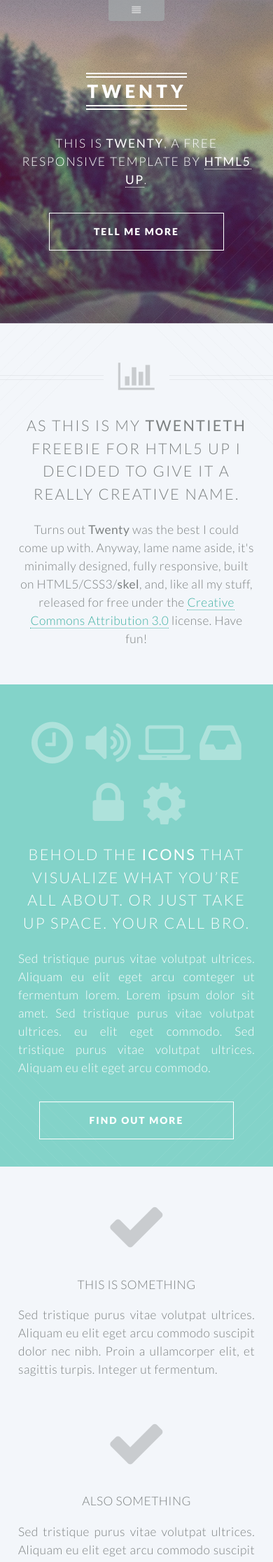
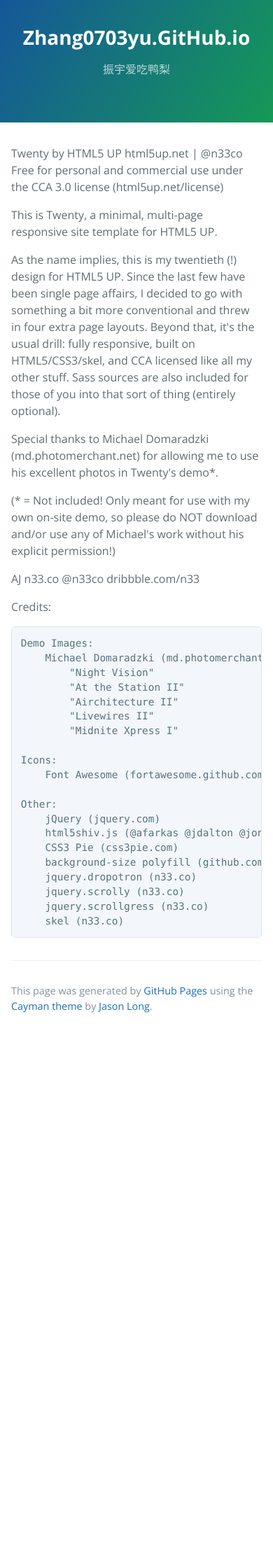
Before and after one commit to zhang0703yu/zhang0703yu.github.io, a Jekyll site: the page index.html, which Jekyll copies as it is, in a window 390 px wide. Shown: the top 2232 px of the page at 70% size. Built offline with Jekyll 4.4.1, drawn with Linux system fonts in a browser that asks for light colours; after the commit the page ends 1481 px from its top, so only the background shows below that; some of the changed text lies outside the part shown.

Commit message:
Replace master branch with page content via GitHub

```diff
--- a/index.html
+++ b/index.html
@@ -1,170 +1,73 @@
----
-layout: landing-page
----
-		<!-- Main -->
-			<article id="main">
+<!DOCTYPE html>
+<html lang="en-us">
+  <head>
+    <meta charset="UTF-8">
+    <title>Zhang0703yu.GitHub.io by zhang0703yu</title>
+    <meta name="viewport" content="width=device-width, initial-scale=1">
+    <link rel="stylesheet" type="text/css" href="stylesheets/normalize.css" media="screen">
+    <link href='https://fonts.googleapis.com/css?family=Open+Sans:400,700' rel='stylesheet' type='text/css'>
+    <link rel="stylesheet" type="text/css" href="stylesheets/stylesheet.css" media="screen">
+    <link rel="stylesheet" type="text/css" href="stylesheets/github-light.css" media="screen">
+  </head>
+  <body>
+    <section class="page-header">
+      <h1 class="project-name">Zhang0703yu.GitHub.io</h1>
+      <h2 class="project-tagline">振宇爱吃鸭梨</h2>
+    </section>
 
-				<header class="special container">
-					<span class="icon fa-bar-chart-o"></span>
-					<h2>As this is my <strong>twentieth</strong> freebie for HTML5 UP
-					<br />
-					I decided to give it a really creative name.</h2>
-					<p>Turns out <strong>Twenty</strong> was the best I could come up with. Anyway, lame name aside,
-					<br />
-					it's minimally designed, fully responsive, built on HTML5/CSS3/<strong>skel</strong>,
-					and, like all my stuff,
-					<br />
-					released for free under the <a href="http://html5up.net/license">Creative Commons Attribution 3.0</a> license. Have fun!</p>
-				</header>
+    <section class="main-content">
+      <p>Twenty by HTML5 UP
+html5up.net | @n33co
+Free for personal and commercial use under the CCA 3.0 license (html5up.net/license)</p>
 
-				<!-- One -->
-					<section class="wrapper style2 container special-alt">
-						<div class="row half">
-							<div class="8u">
+<p>This is Twenty, a minimal, multi-page responsive site template for HTML5 UP.</p>
 
-								<header>
-									<h2>Behold the <strong>icons</strong> that visualize what you’re all about. or just take up space. your call bro.</h2>
-								</header>
-								<p>Sed tristique purus vitae volutpat ultrices. Aliquam eu elit eget arcu comteger ut fermentum lorem. Lorem ipsum dolor sit amet. Sed tristique purus vitae volutpat ultrices. eu elit eget commodo. Sed tristique purus vitae volutpat ultrices. Aliquam eu elit eget arcu commodo.</p>
-								<footer>
-									<ul class="buttons">
-										<li><a href="#" class="button">Find Out More</a></li>
-									</ul>
-								</footer>
+<p>As the name implies, this is my twentieth (!) design for HTML5 UP. Since the last
+few have been single page affairs, I decided to go with something a bit more conventional
+and threw in four extra page layouts. Beyond that, it's the usual drill: fully responsive,
+built on HTML5/CSS3/skel, and CCA licensed like all my other stuff. Sass sources are
+also included for those of you into that sort of thing (entirely optional).</p>
 
-							</div>
-							<div class="4u skel-cell-important">
+<p>Special thanks to Michael Domaradzki (md.photomerchant.net) for allowing me to use
+his excellent photos in Twenty's demo*.</p>
 
-								<ul class="featured-icons">
-									<li><span class="icon fa-clock-o"><span class="label">Feature 1</span></span></li>
-									<li><span class="icon fa-volume-up"><span class="label">Feature 2</span></span></li>
-									<li><span class="icon fa-laptop"><span class="label">Feature 3</span></span></li>
-									<li><span class="icon fa-inbox"><span class="label">Feature 4</span></span></li>
-									<li><span class="icon fa-lock"><span class="label">Feature 5</span></span></li>
-									<li><span class="icon fa-cog"><span class="label">Feature 6</span></span></li>
-								</ul>
+<p>(* = Not included! Only meant for use with my own on-site demo, so please do NOT download
+and/or use any of Michael's work without his explicit permission!)</p>
 
-							</div>
-						</div>
-					</section>
+<p>AJ
+n33.co @n33co dribbble.com/n33</p>
 
-				<!-- Two -->
-					<section class="wrapper style1 container special">
-						<div class="row">
-							<div class="4u">
+<p>Credits:</p>
 
-								<section>
-									<span class="icon featured fa-check"></span>
-									<header>
-										<h3>This is Something</h3>
-									</header>
-									<p>Sed tristique purus vitae volutpat ultrices. Aliquam eu elit eget arcu commodo suscipit dolor nec nibh. Proin a ullamcorper elit, et sagittis turpis. Integer ut fermentum.</p>
-								</section>
+<pre><code>Demo Images:
+    Michael Domaradzki (md.photomerchant.net)
+        "Night Vision"
+        "At the Station II"
+        "Airchitecture II"
+        "Livewires II"
+        "Midnite Xpress I"
 
-							</div>
-							<div class="4u">
+Icons:
+    Font Awesome (fortawesome.github.com/Font-Awesome)
 
-								<section>
-									<span class="icon featured fa-check"></span>
-									<header>
-										<h3>Also Something</h3>
-									</header>
-									<p>Sed tristique purus vitae volutpat ultrices. Aliquam eu elit eget arcu commodo suscipit dolor nec nibh. Proin a ullamcorper elit, et sagittis turpis. Integer ut fermentum.</p>
-								</section>
+Other:
+    jQuery (jquery.com)
+    html5shiv.js (@afarkas @jdalton @jon_neal @rem)
+    CSS3 Pie (css3pie.com)
+    background-size polyfill (github.com/louisremi)
+    jquery.dropotron (n33.co)
+    jquery.scrolly (n33.co)
+    jquery.scrollgress (n33.co)
+    skel (n33.co)
+</code></pre>
 
-							</div>
-							<div class="4u">
+      <footer class="site-footer">
 
-								<section>
-									<span class="icon featured fa-check"></span>
-									<header>
-										<h3>Probably Something</h3>
-									</header>
-									<p>Sed tristique purus vitae volutpat ultrices. Aliquam eu elit eget arcu commodo suscipit dolor nec nibh. Proin a ullamcorper elit, et sagittis turpis. Integer ut fermentum.</p>
-								</section>
+        <span class="site-footer-credits">This page was generated by <a href="https://pages.github.com">GitHub Pages</a> using the <a href="https://github.com/jasonlong/cayman-theme">Cayman theme</a> by <a href="https://twitter.com/jasonlong">Jason Long</a>.</span>
+      </footer>
 
-							</div>
-						</div>
-					</section>
+    </section>
 
-				<!-- Three -->
-					<section class="wrapper style3 container special">
 
-						<header class="major">
-							<h2>Next look at this <strong>cool stuff</strong></h2>
-						</header>
-
-						<div class="row">
-							<div class="6u">
-
-								<section>
-									<a href="#" class="image featured"><img src="images/pic01.jpg" alt="" /></a>
-									<header>
-										<h3>A Really Fast Train</h3>
-									</header>
-									<p>Sed tristique purus vitae volutpat commodo suscipit amet sed nibh. Proin a ullamcorper sed blandit. Sed tristique purus vitae volutpat commodo suscipit ullamcorper sed blandit lorem ipsum dolore.</p>
-								</section>
-
-							</div>
-							<div class="6u">
-
-								<section>
-									<a href="#" class="image featured"><img src="images/pic02.jpg" alt="" /></a>
-									<header>
-										<h3>An Airport Terminal</h3>
-									</header>
-									<p>Sed tristique purus vitae volutpat commodo suscipit amet sed nibh. Proin a ullamcorper sed blandit. Sed tristique purus vitae volutpat commodo suscipit ullamcorper sed blandit lorem ipsum dolore.</p>
-								</section>
-
-							</div>
-						</div>
-						<div class="row">
-							<div class="6u">
-
-								<section>
-									<a href="#" class="image featured"><img src="images/pic03.jpg" alt="" /></a>
-									<header>
-										<h3>Hyperspace Travel</h3>
-									</header>
-									<p>Sed tristique purus vitae volutpat commodo suscipit amet sed nibh. Proin a ullamcorper sed blandit. Sed tristique purus vitae volutpat commodo suscipit ullamcorper sed blandit lorem ipsum dolore.</p>
-								</section>
-
-							</div>
-							<div class="6u">
-
-								<section>
-									<a href="#" class="image featured"><img src="images/pic04.jpg" alt="" /></a>
-									<header>
-										<h3>And Another Train</h3>
-									</header>
-									<p>Sed tristique purus vitae volutpat commodo suscipit amet sed nibh. Proin a ullamcorper sed blandit. Sed tristique purus vitae volutpat commodo suscipit ullamcorper sed blandit lorem ipsum dolore.</p>
-								</section>
-
-							</div>
-						</div>
-
-						<footer class="major">
-							<ul class="buttons">
-								<li><a href="#" class="button">See More</a></li>
-							</ul>
-						</footer>
-
-					</section>
-
-			</article>
-
-		<!-- CTA -->
-			<section id="cta">
-
-				<header>
-					<h2>Ready to do <strong>something</strong>?</h2>
-					<p>Proin a ullamcorper elit, et sagittis turpis integer ut fermentum.</p>
-				</header>
-				<footer>
-					<ul class="buttons">
-						<li><a href="#" class="button special">Take My Money</a></li>
-						<li><a href="#" class="button">LOL Wut</a></li>
-					</ul>
-				</footer>
-
-			</section>
+  </body>
+</html>
--- /dev/null
+++ b/stylesheets/github-light.css
@@ -0,0 +1,115 @@
+/*
+   Copyright 2014 GitHub Inc.
+
+   Licensed under the Apache License, Version 2.0 (the "License");
+   you may not use this file except in compliance with the License.
+   You may obtain a copy of the License at
+
+       http://www.apache.org/licenses/LICENSE-2.0
+
+   Unless required by applicable law or agreed to in writing, software
+   distributed under the License is distributed on an "AS IS" BASIS,
+   WITHOUT WARRANTIES OR CONDITIONS OF ANY KIND, either express or implied.
+   See the License for the specific language governing permissions and
+   limitations under the License.
+
+*/
+
+.pl-c /* comment */ {
+  color: #969896;
+}
+
+.pl-c1      /* constant, markup.raw, meta.diff.header, meta.module-reference, meta.property-name, support, support.constant, support.variable, variable.other.constant */,
+.pl-s .pl-v /* string variable */ {
+  color: #0086b3;
+}
+
+.pl-e  /* entity */,
+.pl-en /* entity.name */ {
+  color: #795da3;
+}
+
+.pl-s .pl-s1 /* string source */,
+.pl-smi      /* storage.modifier.import, storage.modifier.package, storage.type.java, variable.other, variable.parameter.function */ {
+  color: #333;
+}
+
+.pl-ent /* entity.name.tag */ {
+  color: #63a35c;
+}
+
+.pl-k /* keyword, storage, storage.type */ {
+  color: #a71d5d;
+}
+
+.pl-pds              /* punctuation.definition.string, string.regexp.character-class */,
+.pl-s                /* string */,
+.pl-s .pl-pse .pl-s1 /* string punctuation.section.embedded source */,
+.pl-sr               /* string.regexp */,
+.pl-sr .pl-cce       /* string.regexp constant.character.escape */,
+.pl-sr .pl-sra       /* string.regexp string.regexp.arbitrary-repitition */,
+.pl-sr .pl-sre       /* string.regexp source.ruby.embedded */ {
+  color: #183691;
+}
+
+.pl-v /* variable */ {
+  color: #ed6a43;
+}
+
+.pl-id /* invalid.deprecated */ {
+  color: #b52a1d;
+}
+
+.pl-ii /* invalid.illegal */ {
+  background-color: #b52a1d;
+  color: #f8f8f8;
+}
+
+.pl-sr .pl-cce /* string.regexp constant.character.escape */ {
+  color: #63a35c;
+  font-weight: bold;
+}
+
+.pl-ml /* markup.list */ {
+  color: #693a17;
+}
+
+.pl-mh        /* markup.heading */,
+.pl-mh .pl-en /* markup.heading entity.name */,
+.pl-ms        /* meta.separator */ {
+  color: #1d3e81;
+  font-weight: bold;
+}
+
+.pl-mq /* markup.quote */ {
+  color: #008080;
+}
+
+.pl-mi /* markup.italic */ {
+  color: #333;
+  font-style: italic;
+}
+
+.pl-mb /* markup.bold */ {
+  color: #333;
+  font-weight: bold;
+}
+
+.pl-md /* markup.deleted, meta.diff.header.from-file */ {
+  background-color: #ffecec;
+  color: #bd2c00;
+}
+
+.pl-mi1 /* markup.inserted, meta.diff.header.to-file */ {
+  background-color: #eaffea;
+  color: #55a532;
+}
+
+.pl-mdr /* meta.diff.range */ {
+  color: #795da3;
+  font-weight: bold;
+}
+
+.pl-mo /* meta.output */ {
+  color: #1d3e81;
+}
--- /dev/null
+++ b/stylesheets/stylesheet.css
@@ -0,0 +1,245 @@
+* {
+  box-sizing: border-box; }
+
+body {
+  padding: 0;
+  margin: 0;
+  font-family: "Open Sans", "Helvetica Neue", Helvetica, Arial, sans-serif;
+  font-size: 16px;
+  line-height: 1.5;
+  color: #606c71; }
+
+a {
+  color: #1e6bb8;
+  text-decoration: none; }
+  a:hover {
+    text-decoration: underline; }
+
+.btn {
+  display: inline-block;
+  margin-bottom: 1rem;
+  color: rgba(255, 255, 255, 0.7);
+  background-color: rgba(255, 255, 255, 0.08);
+  border-color: rgba(255, 255, 255, 0.2);
+  border-style: solid;
+  border-width: 1px;
+  border-radius: 0.3rem;
+  transition: color 0.2s, background-color 0.2s, border-color 0.2s; }
+  .btn + .btn {
+    margin-left: 1rem; }
+
+.btn:hover {
+  color: rgba(255, 255, 255, 0.8);
+  text-decoration: none;
+  background-color: rgba(255, 255, 255, 0.2);
+  border-color: rgba(255, 255, 255, 0.3); }
+
+@media screen and (min-width: 64em) {
+  .btn {
+    padding: 0.75rem 1rem; } }
+
+@media screen and (min-width: 42em) and (max-width: 64em) {
+  .btn {
+    padding: 0.6rem 0.9rem;
+    font-size: 0.9rem; } }
+
+@media screen and (max-width: 42em) {
+  .btn {
+    display: block;
+    width: 100%;
+    padding: 0.75rem;
+    font-size: 0.9rem; }
+    .btn + .btn {
+      margin-top: 1rem;
+      margin-left: 0; } }
+
+.page-header {
+  color: #fff;
+  text-align: center;
+  background-color: #159957;
+  background-image: linear-gradient(120deg, #155799, #159957); }
+
+@media screen and (min-width: 64em) {
+  .page-header {
+    padding: 5rem 6rem; } }
+
+@media screen and (min-width: 42em) and (max-width: 64em) {
+  .page-header {
+    padding: 3rem 4rem; } }
+
+@media screen and (max-width: 42em) {
+  .page-header {
+    padding: 2rem 1rem; } }
+
+.project-name {
+  margin-top: 0;
+  margin-bottom: 0.1rem; }
+
+@media screen and (min-width: 64em) {
+  .project-name {
+    font-size: 3.25rem; } }
+
+@media screen and (min-width: 42em) and (max-width: 64em) {
+  .project-name {
+    font-size: 2.25rem; } }
+
+@media screen and (max-width: 42em) {
+  .project-name {
+    font-size: 1.75rem; } }
+
+.project-tagline {
+  margin-bottom: 2rem;
+  font-weight: normal;
+  opacity: 0.7; }
+
+@media screen and (min-width: 64em) {
+  .project-tagline {
+    font-size: 1.25rem; } }
+
+@media screen and (min-width: 42em) and (max-width: 64em) {
+  .project-tagline {
+    font-size: 1.15rem; } }
+
+@media screen and (max-width: 42em) {
+  .project-tagline {
+    font-size: 1rem; } }
+
+.main-content :first-child {
+  margin-top: 0; }
+.main-content img {
+  max-width: 100%; }
+.main-content h1, .main-content h2, .main-content h3, .main-content h4, .main-content h5, .main-content h6 {
+  margin-top: 2rem;
+  margin-bottom: 1rem;
+  font-weight: normal;
+  color: #159957; }
+.main-content p {
+  margin-bottom: 1em; }
+.main-content code {
+  padding: 2px 4px;
+  font-family: Consolas, "Liberation Mono", Menlo, Courier, monospace;
+  font-size: 0.9rem;
+  color: #383e41;
+  background-color: #f3f6fa;
+  border-radius: 0.3rem; }
+.main-content pre {
+  padding: 0.8rem;
+  margin-top: 0;
+  margin-bottom: 1rem;
+  font: 1rem Consolas, "Liberation Mono", Menlo, Courier, monospace;
+  color: #567482;
+  word-wrap: normal;
+  background-color: #f3f6fa;
+  border: solid 1px #dce6f0;
+  border-radius: 0.3rem; }
+  .main-content pre > code {
+    padding: 0;
+    margin: 0;
+    font-size: 0.9rem;
+    color: #567482;
+    word-break: normal;
+    white-space: pre;
+    background: transparent;
+    border: 0; }
+.main-content .highlight {
+  margin-bottom: 1rem; }
+  .main-content .highlight pre {
+    margin-bottom: 0;
+    word-break: normal; }
+.main-content .highlight pre, .main-content pre {
+  padding: 0.8rem;
+  overflow: auto;
+  font-size: 0.9rem;
+  line-height: 1.45;
+  border-radius: 0.3rem; }
+.main-content pre code, .main-content pre tt {
+  display: inline;
+  max-width: initial;
+  padding: 0;
+  margin: 0;
+  overflow: initial;
+  line-height: inherit;
+  word-wrap: normal;
+  background-color: transparent;
+  border: 0; }
+  .main-content pre code:before, .main-content pre code:after, .main-content pre tt:before, .main-content pre tt:after {
+    content: normal; }
+.main-content ul, .main-content ol {
+  margin-top: 0; }
+.main-content blockquote {
+  padding: 0 1rem;
+  margin-left: 0;
+  color: #819198;
+  border-left: 0.3rem solid #dce6f0; }
+  .main-content blockquote > :first-child {
+    margin-top: 0; }
+  .main-content blockquote > :last-child {
+    margin-bottom: 0; }
+.main-content table {
+  display: block;
+  width: 100%;
+  overflow: auto;
+  word-break: normal;
+  word-break: keep-all; }
+  .main-content table th {
+    font-weight: bold; }
+  .main-content table th, .main-content table td {
+    padding: 0.5rem 1rem;
+    border: 1px solid #e9ebec; }
+.main-content dl {
+  padding: 0; }
+  .main-content dl dt {
+    padding: 0;
+    margin-top: 1rem;
+    font-size: 1rem;
+    font-weight: bold; }
+  .main-content dl dd {
+    padding: 0;
+    margin-bottom: 1rem; }
+.main-content hr {
+  height: 2px;
+  padding: 0;
+  margin: 1rem 0;
+  background-color: #eff0f1;
+  border: 0; }
+
+@media screen and (min-width: 64em) {
+  .main-content {
+    max-width: 64rem;
+    padding: 2rem 6rem;
+    margin: 0 auto;
+    font-size: 1.1rem; } }
+
+@media screen and (min-width: 42em) and (max-width: 64em) {
+  .main-content {
+    padding: 2rem 4rem;
+    font-size: 1.1rem; } }
+
+@media screen and (max-width: 42em) {
+  .main-content {
+    padding: 2rem 1rem;
+    font-size: 1rem; } }
+
+.site-footer {
+  padding-top: 2rem;
+  margin-top: 2rem;
+  border-top: solid 1px #eff0f1; }
+
+.site-footer-owner {
+  display: block;
+  font-weight: bold; }
+
+.site-footer-credits {
+  color: #819198; }
+
+@media screen and (min-width: 64em) {
+  .site-footer {
+    font-size: 1rem; } }
+
+@media screen and (min-width: 42em) and (max-width: 64em) {
+  .site-footer {
+    font-size: 1rem; } }
+
+@media screen and (max-width: 42em) {
+  .site-footer {
+    font-size: 0.9rem; } }
```
Also changed, not shown: params.json (added, +1 -0 lines), stylesheets/normalize.css (added).
